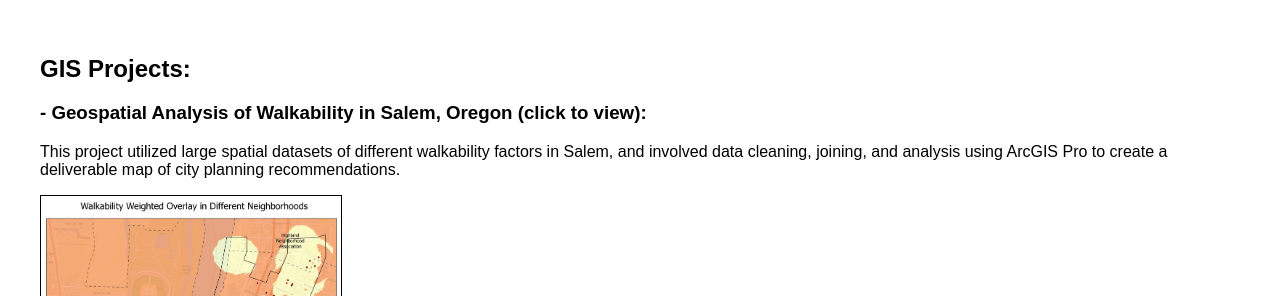
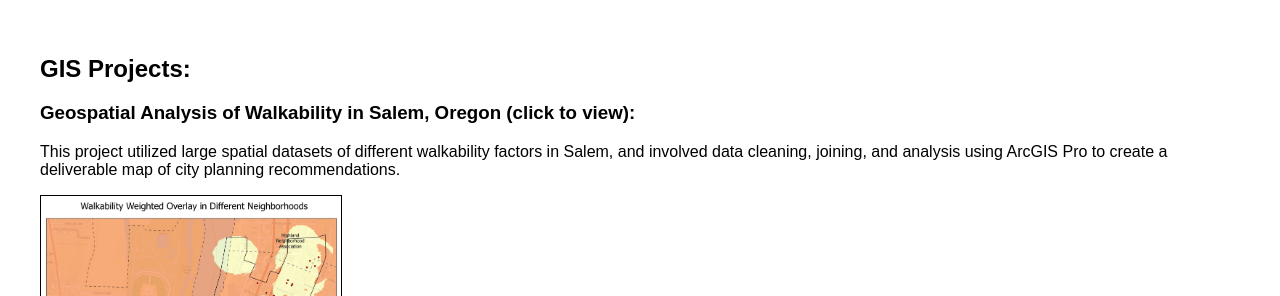
Before and after one commit to siegelhannah/portfolio, a Jekyll site: the page built from Projects.md, in a window 1280 px wide and 1400 px high. Shown: the part 265-561 px from the top of the window. Built offline with Jekyll 4.4.1, drawn with Linux system fonts in a browser that asks for light colours; some of the changed text lies outside the part shown.

```diff
--- a/Projects.md
+++ b/Projects.md
@@ -13,7 +13,7 @@ Visit [my GitHub profile](https://github.com/siegelhannah) to see my projects on
 
 ## GIS Projects:
 
-### - Geospatial Analysis of Walkability in Salem, Oregon (click to view):
+### Geospatial Analysis of Walkability in Salem, Oregon (click to view):
 This project utilized large spatial datasets of different walkability factors in Salem, and involved data cleaning, joining, and analysis using ArcGIS Pro to create a deliverable map of city planning recommendations.
 
 <a href="{{ site.baseurl }}/assets/Salem_Final_Project.pdf">
@@ -21,7 +21,7 @@ This project utilized large spatial datasets of different walkability factors in
 </a>
 <br>
 
-### - More maps made for Salem, Oregon school accessibility analysis (click to view):
+### More maps made for Salem, Oregon school accessibility analysis (click to view):
 
 <a href="{{ site.baseurl }}/assets/Layout2.pdf">
     <img src="{{ site.baseurl }}/assets/Layout2_page-0001.jpg" alt="Project 2 Image" style="width: 300px; border: 1px solid black; display: inline-block; margin-right: 10px;">
```
